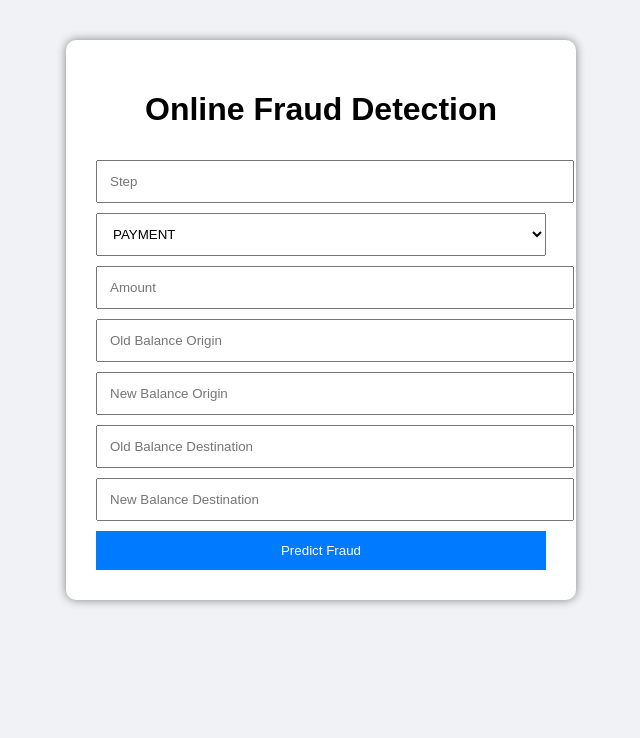
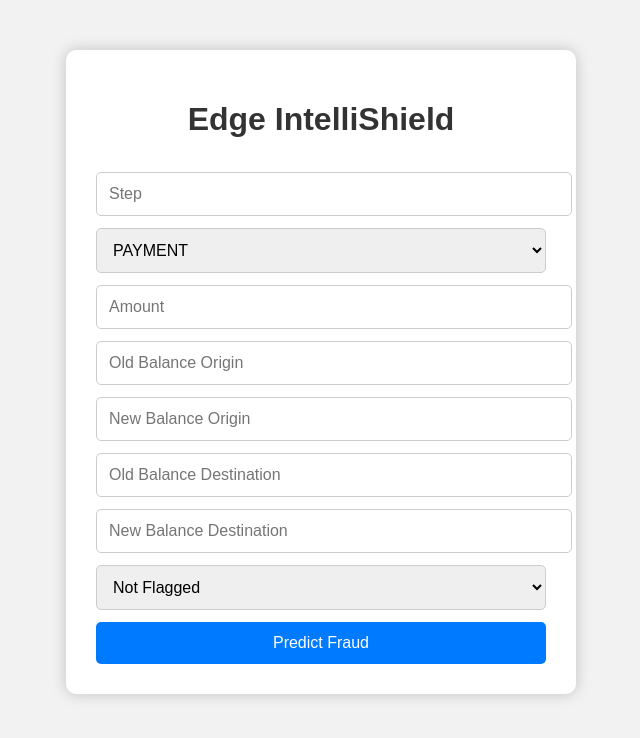
Before and after one commit to btdeeksha-prog/EdgeIntelliShield, a Flask app: page / in a window 1280 px wide. Shown: the top 738 px of the page, without its empty margins (319-959 px from the left). Run offline with Flask 3, Linux system fonts and the light colour scheme; parts of the project's set-up code (start-up, migrations or seed data) failed here and were passed over.

Commit message:
pipeline added

```diff
--- a/app.py
+++ b/app.py
@@ -1,12 +1,14 @@
 from flask import Flask, render_template, request
+import numpy as np
 import pickle
-import numpy as np
 
 app = Flask(__name__)
 
-# Load model and encoder
-model = pickle.load(open("fraud_model.pkl", "rb"))
-encoder = pickle.load(open("label_encoder.pkl", "rb"))
+# Load trained model
+model = pickle.load(open("models/fraud_model.pkl", "rb"))
+
+# Load label encoder
+encoder = pickle.load(open("models/label_encoder.pkl", "rb"))
 
 @app.route("/")
 def home():
@@ -16,20 +18,37 @@ def home():
 def predict():
 
     step = int(request.form["step"])
-    type_trans = request.form["type"]
+
+    transaction_type = request.form["type"]
+
     amount = float(request.form["amount"])
+
     oldbalanceOrg = float(request.form["oldbalanceOrg"])
+
     newbalanceOrig = float(request.form["newbalanceOrig"])
+
     oldbalanceDest = float(request.form["oldbalanceDest"])
+
     newbalanceDest = float(request.form["newbalanceDest"])
 
+    isFlaggedFraud = int(request.form["isFlaggedFraud"])
+
     # Encode type
-    type_encoded = encoder.transform([type_trans])[0]
+    type_encoded = encoder.transform([transaction_type])[0]
 
-    features = np.array([[step, type_encoded, amount,
-                          oldbalanceOrg, newbalanceOrig,
-                          oldbalanceDest, newbalanceDest]])
+    # Prepare features
+    features = np.array([[
+        step,
+        type_encoded,
+        amount,
+        oldbalanceOrg,
+        newbalanceOrig,
+        oldbalanceDest,
+        newbalanceDest,
+        isFlaggedFraud
+    ]])
 
+    # Prediction
     prediction = model.predict(features)
 
     if prediction[0] == 1:
@@ -37,7 +56,10 @@ def predict():
     else:
         result = "Safe Transaction"
 
-    return render_template("index.html", prediction=result)
+    return render_template(
+        "index.html",
+        prediction_text=result
+    )
 
 if __name__ == "__main__":
     app.run(debug=True, port=4040)
--- /dev/null
+++ b/requirements.txt
@@ -0,0 +1,5 @@
+flask
+pandas
+numpy
+scikit-learn
+pickle-mixin
--- a/static/style.css
+++ b/static/style.css
@@ -1,25 +1,33 @@
 body{
-    background:#f0f2f5;
+    margin:0;
+    padding:0;
     font-family:Arial;
+    background:#f2f2f2;
 }
 
 .container{
     width:450px;
     background:white;
     padding:30px;
-    margin:40px auto;
+    margin:50px auto;
     border-radius:10px;
-    box-shadow:0px 0px 10px gray;
+    box-shadow:0px 0px 15px rgba(0,0,0,0.2);
 }
 
 h1{
     text-align:center;
+    color:#333;
 }
 
-input,select,button{
+input,
+select,
+button{
     width:100%;
     padding:12px;
-    margin-top:10px;
+    margin-top:12px;
+    border-radius:5px;
+    border:1px solid #ccc;
+    font-size:16px;
 }
 
 button{
@@ -32,3 +40,9 @@ button{
 button:hover{
     background:#0056b3;
 }
+
+h2{
+    text-align:center;
+    margin-top:20px;
+    color:green;
+}
--- a/templates/index.html
+++ b/templates/index.html
@@ -1,43 +1,87 @@
 <!DOCTYPE html>
 <html>
 <head>
-    <title>Fraud Detection System</title>
-    <link rel="stylesheet" href="{{ url_for('static', filename='style.css') }}">
+
+    <title>Edge IntelliShield</title>
+
+    <link rel="stylesheet"
+          href="{{ url_for('static', filename='style.css') }}">
+
 </head>
+
 <body>
 
 <div class="container">
 
-    <h1>Online Fraud Detection</h1>
+    <h1>Edge IntelliShield</h1>
 
     <form action="/predict" method="POST">
 
-        <input type="number" name="step" placeholder="Step" required>
+        <input type="number"
+               name="step"
+               placeholder="Step"
+               required>
 
         <select name="type">
+
             <option value="PAYMENT">PAYMENT</option>
+
             <option value="TRANSFER">TRANSFER</option>
+
             <option value="CASH_OUT">CASH_OUT</option>
+
             <option value="DEBIT">DEBIT</option>
+
             <option value="CASH_IN">CASH_IN</option>
+
         </select>
 
-        <input type="number" step="any" name="amount" placeholder="Amount" required>
+        <input type="number"
+               step="any"
+               name="amount"
+               placeholder="Amount"
+               required>
 
-        <input type="number" step="any" name="oldbalanceOrg" placeholder="Old Balance Origin" required>
+        <input type="number"
+               step="any"
+               name="oldbalanceOrg"
+               placeholder="Old Balance Origin"
+               required>
 
-        <input type="number" step="any" name="newbalanceOrig" placeholder="New Balance Origin" required>
+        <input type="number"
+               step="any"
+               name="newbalanceOrig"
+               placeholder="New Balance Origin"
+               required>
 
-        <input type="number" step="any" name="oldbalanceDest" placeholder="Old Balance Destination" required>
+        <input type="number"
+               step="any"
+               name="oldbalanceDest"
+               placeholder="Old Balance Destination"
+               required>
 
-        <input type="number" step="any" name="newbalanceDest" placeholder="New Balance Destination" required>
+        <input type="number"
+               step="any"
+               name="newbalanceDest"
+               placeholder="New Balance Destination"
+               required>
 
-        <button type="submit">Predict Fraud</button>
+        <select name="isFlaggedFraud">
+
+            <option value="0">Not Flagged</option>
+
+            <option value="1">Flagged Fraud</option>
+
+        </select>
+
+        <button type="submit">
+            Predict Fraud
+        </button>
 
     </form>
 
-    {% if prediction %}
-        <h2>{{ prediction }}</h2>
+    {% if prediction_text %}
+        <h2>{{ prediction_text }}</h2>
     {% endif %}
 
 </div>
```
Also changed, not shown: kube-deployment.yml (added, +25 -0 lines), train_model.py (+33 -21 lines), .github/workflows/ci-cd.yml (added), README.md, 9 other files.
